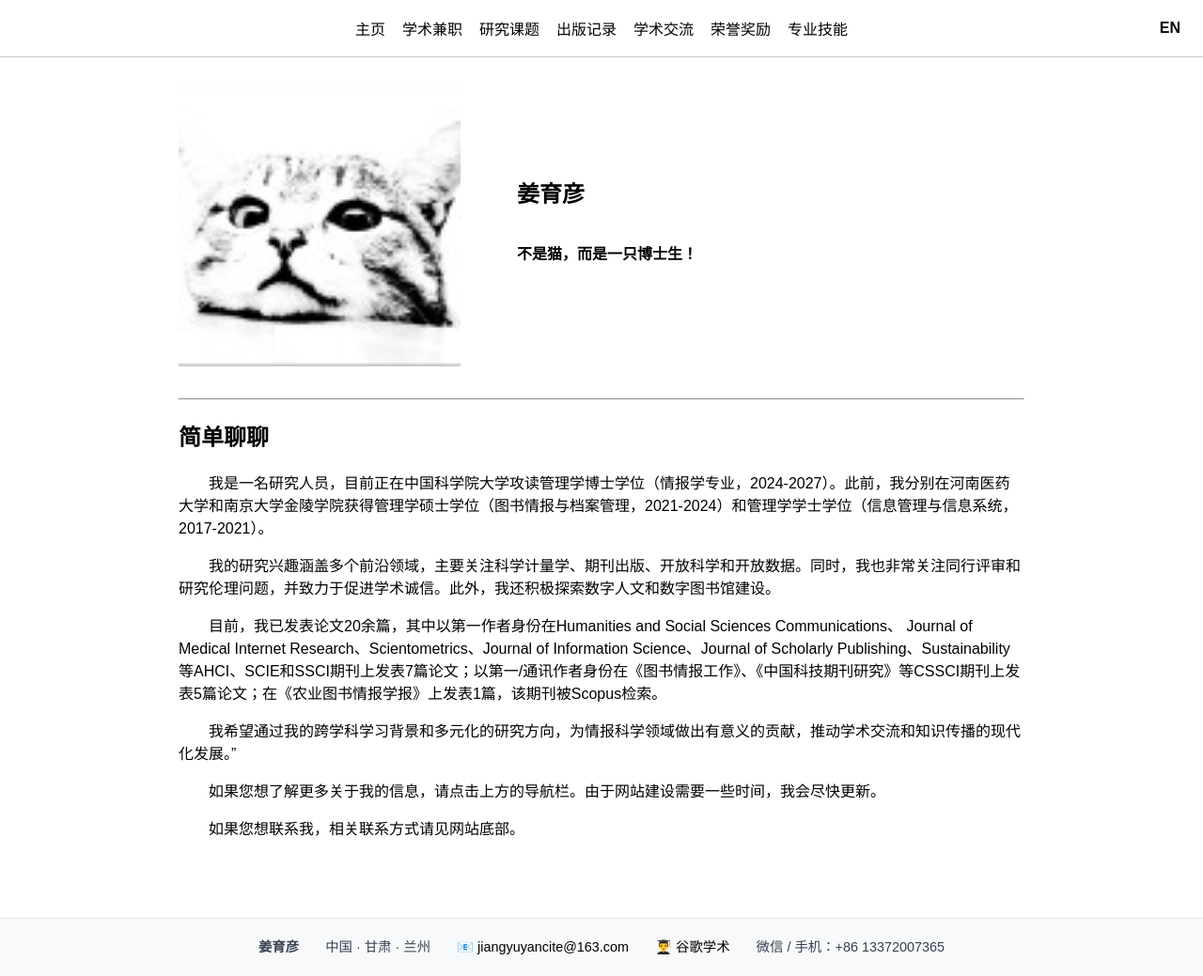
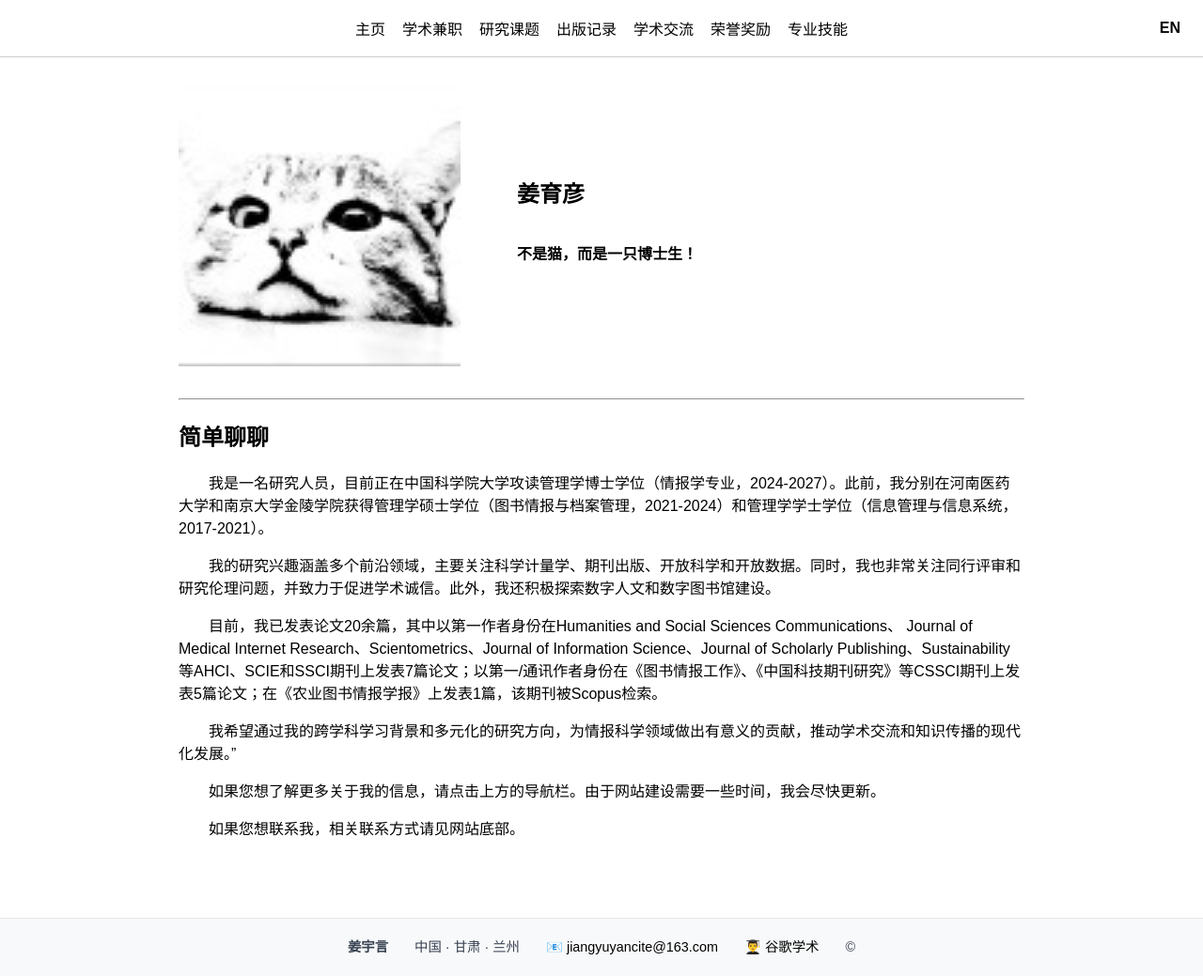
Before and after one commit to jiang-yuyan/Yuyan-Jiang-CV, a Jekyll site: the page built from index-zh.md, in a window 1280 px wide and 1039 px high. Shown: the whole window at 94% size. Built offline with Jekyll 4.4.1, drawn with Linux system fonts in a browser that asks for light colours.

Commit message:
Update footer.html

```diff
--- a/_includes/footer.html
+++ b/_includes/footer.html
@@ -3,7 +3,7 @@
 
         <span class="footer-item footer-name"
               data-en="Yuyan Jiang"
-              data-zh="姜育彦">
+              data-zh="姜宇言">
             Yuyan Jiang
         </span>
 
@@ -31,10 +31,8 @@
             </a>
         </span>
 
-        <span class="footer-item"
-              data-en="WeChat & Phone: +86 13372007365"
-              data-zh="微信 / 手机：+86 13372007365">
-            WeChat & Phone: +86 13372007365
+        <span class="footer-item">
+            © <span id="year"></span>
         </span>
 
     </div>
```
